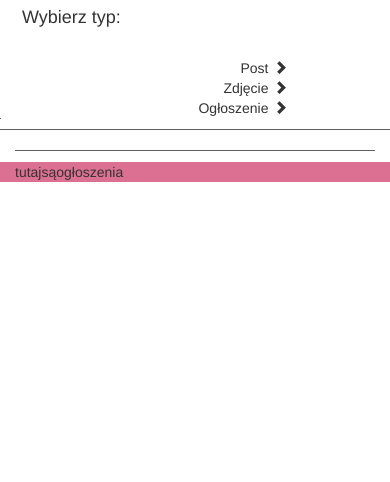
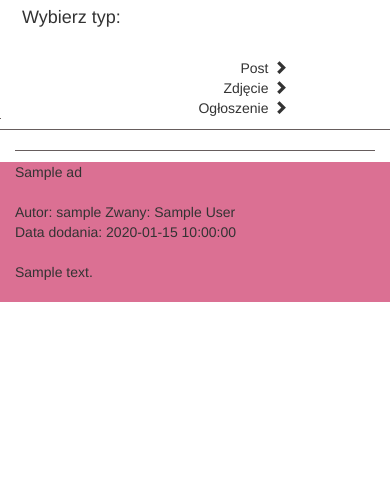
Before and after one commit to Bawiesiecdromem/Prog, a PHP site: page /page_addnewad.php in a window 390 px wide. Shown: the part 54-536 px from the top of the page. Before the commit the page ends 236 px from the top, so only its background shows below. Run offline with PHP 8.4, Linux system fonts and the light colour scheme; the visitor is signed in with stand-in values (Sample User, id 1); tables that the repository leaves empty hold one stand-in row (values such as "Sample post"); some libraries are stand-ins or nearby versions.

Commit message:
Add files via upload

```diff
--- a/page_addnewad.php
+++ b/page_addnewad.php
@@ -111,7 +111,7 @@
                 <p class="adbiseparator"></p>
             </div>
             <div class="row" ng-controller="AdbiNewAdController">
-                <div class="col-md-12">
+                <div id="MyAdsHeader" class="col-md-12">
                     <h4>{{MyAds}}</h4>
                     <p class="adbiseparator"></p>
                 </div>
@@ -121,7 +121,26 @@
 
                 </div>
                 <div class="col-md-8" style="background-color: palevioletred;">
-                    tutajsąogłoszenia
+<?php
+$con = mysql_connect('localhost','root','') or die ('Nie można nawiązać połączenia');
+       mysql_select_db('ADBI_DB',$con) or die ('Nie znaleziono bazy');
+
+$q = mysql_query("SELECT * FROM T_AD ORDER BY ad_id desc") or die ('nie');
+
+while($pole = mysql_fetch_array($q)){
+
+echo "<div>".$pole['ad_title']."</div></br>";
+echo "<div> Autor: ".$_SESSION['u_nick']." Zwany: ".$_SESSION['u_name']."</div>";
+echo "<div> Data dodania: ".$pole['ad_date']."</div></br>";
+echo "<div>".$pole['ad_desc']."</br></br></div>";
+//if($pole['ad_photo']){
+//echo "<img src='/pics/".$pole['ad_photo']."'></br></img></br> </div></br>";
+//}
+//else
+//echo "</div></br>";
+}
+
+?>
                 </div>
                 <div class="col-md-2">
 
```
